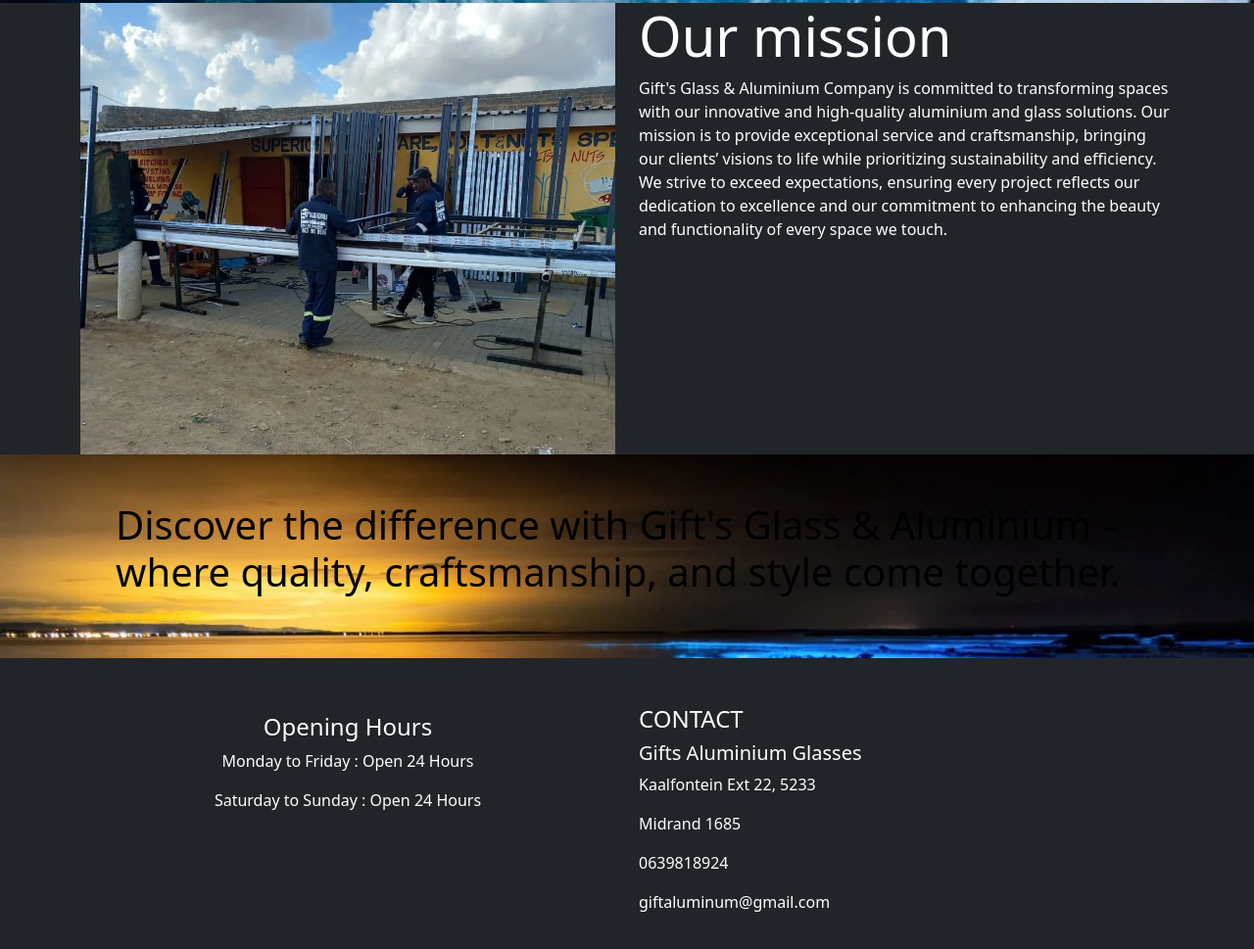
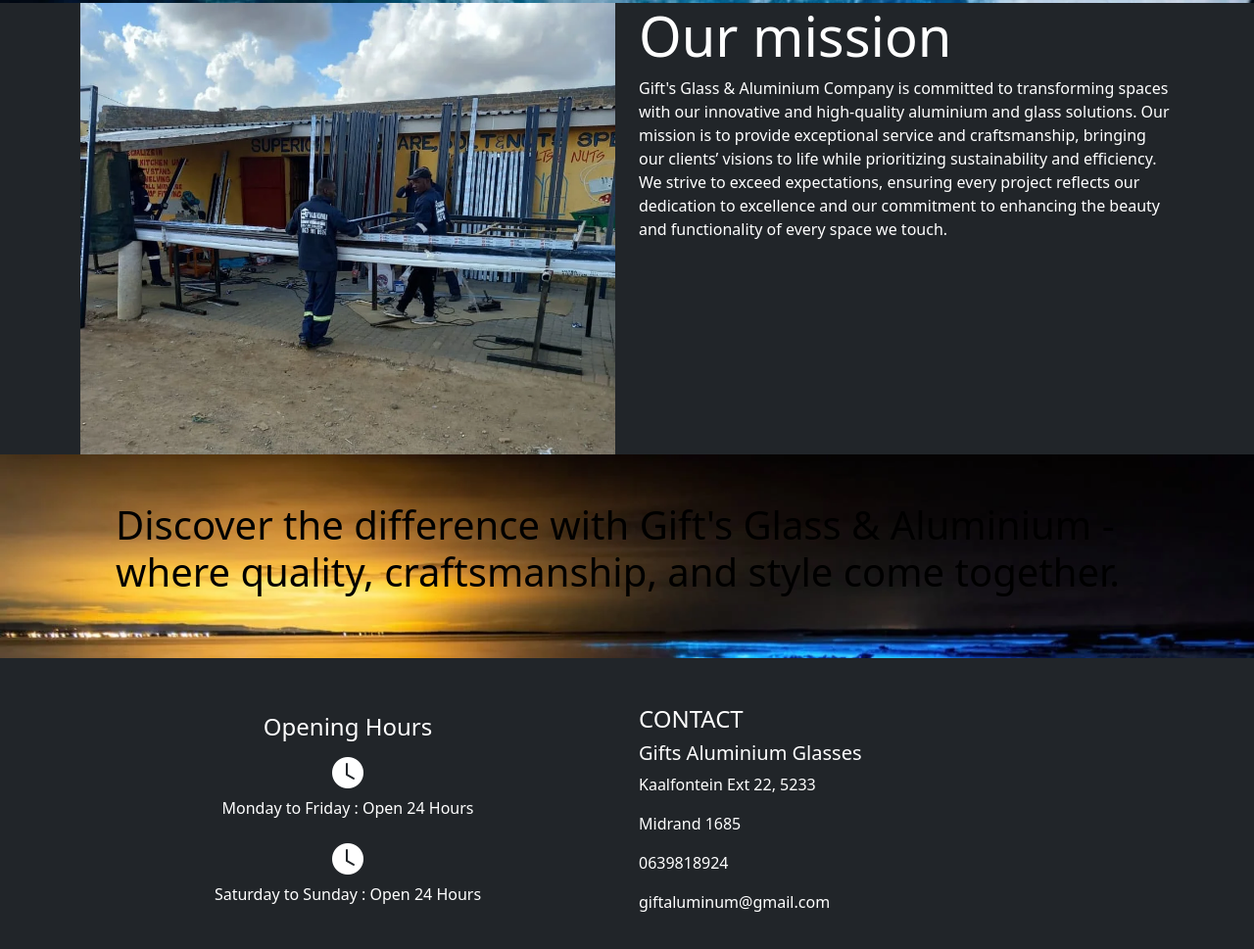
Before and after one commit to bonolo2s/Gifts-Aluminium-s-Freelance-Project, a plain HTML site: page About.html in a window 1280 px wide. Shown: the part 377-1346 px from the top of the page at 98% size. Drawn offline with nearby package versions, Linux system fonts and the light colour scheme.

Commit message:
Removed the Defer non crititcal css

```diff
--- a/About.html
+++ b/About.html
@@ -8,8 +8,8 @@
         <meta name="keywords" content="glass and Aluminium , Stylish Aluminium GlassES, Quality">
         <meta name="viewport" content="width=device-width, initial-scale=1">
         <link rel="icon" type="image" href="Assets/icon.png">
-        <link rel="preload" href="https://cdn.jsdelivr.net/npm/bootstrap@5.3.1/dist/css/bootstrap.min.css" as="style" onload="this.onload=null;this.rel='stylesheet'">
-        <noscript><link rel="stylesheet" href="https://cdn.jsdelivr.net/npm/bootstrap@5.3.1/dist/css/bootstrap.min.css"></noscript>
+        <link href="https://cdn.jsdelivr.net/npm/bootstrap@5.3.1/dist/css/bootstrap.min.css" rel="stylesheet" integrity="sha384-4bw+/aepP/YC94hEpVNVgiZdgIC5+VKNBQNGCHeKRQN+PtmoHDEXuppvnDJzQIu9" crossorigin="anonymous">
+        <link rel="stylesheet" href="https://cdn.jsdelivr.net/npm/bootstrap-icons@1.10.5/font/bootstrap-icons.css">
         <style>
             #about{/*finally was able to set the img as BG*/
                 min-height: 40vh;
```
